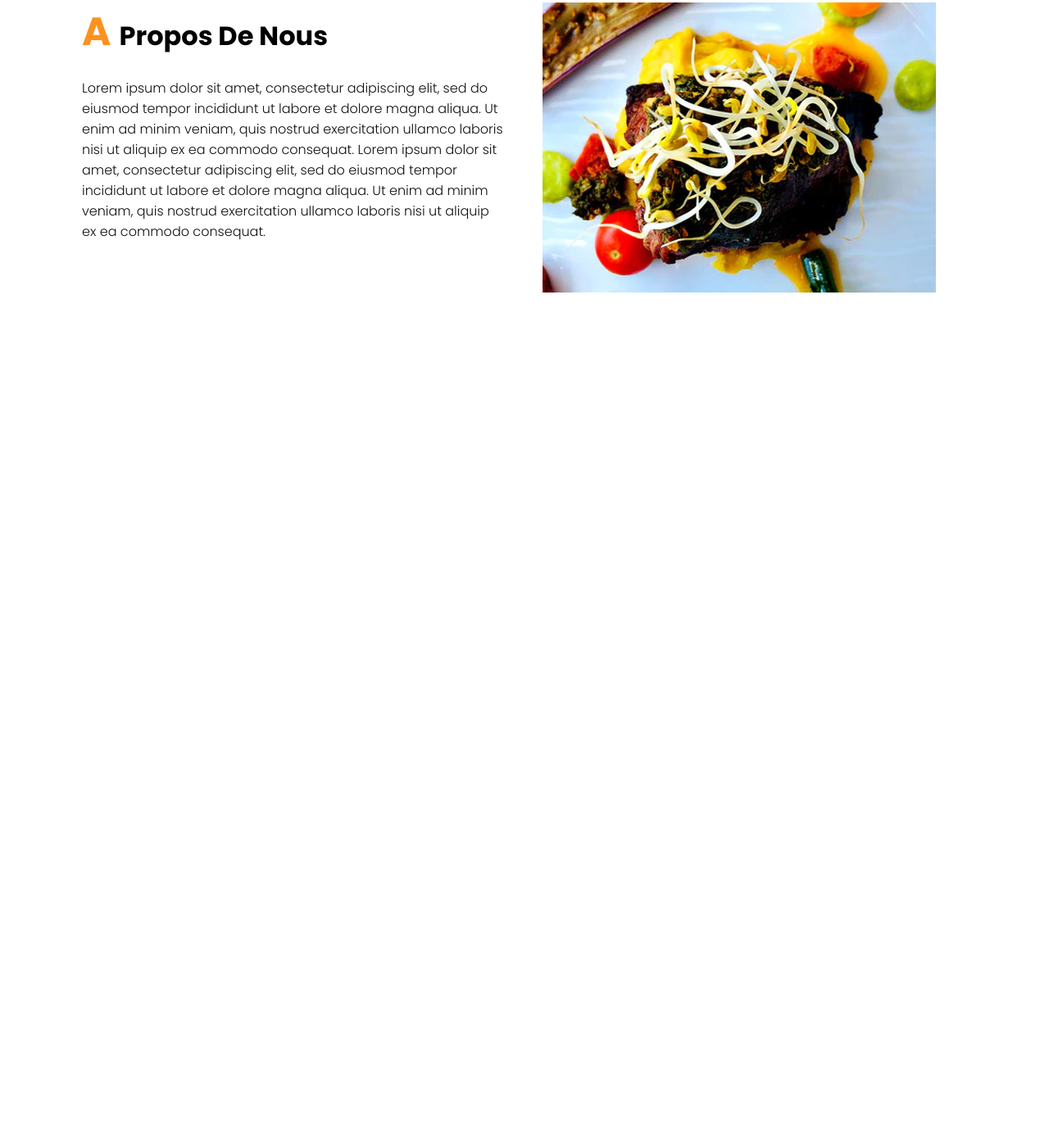
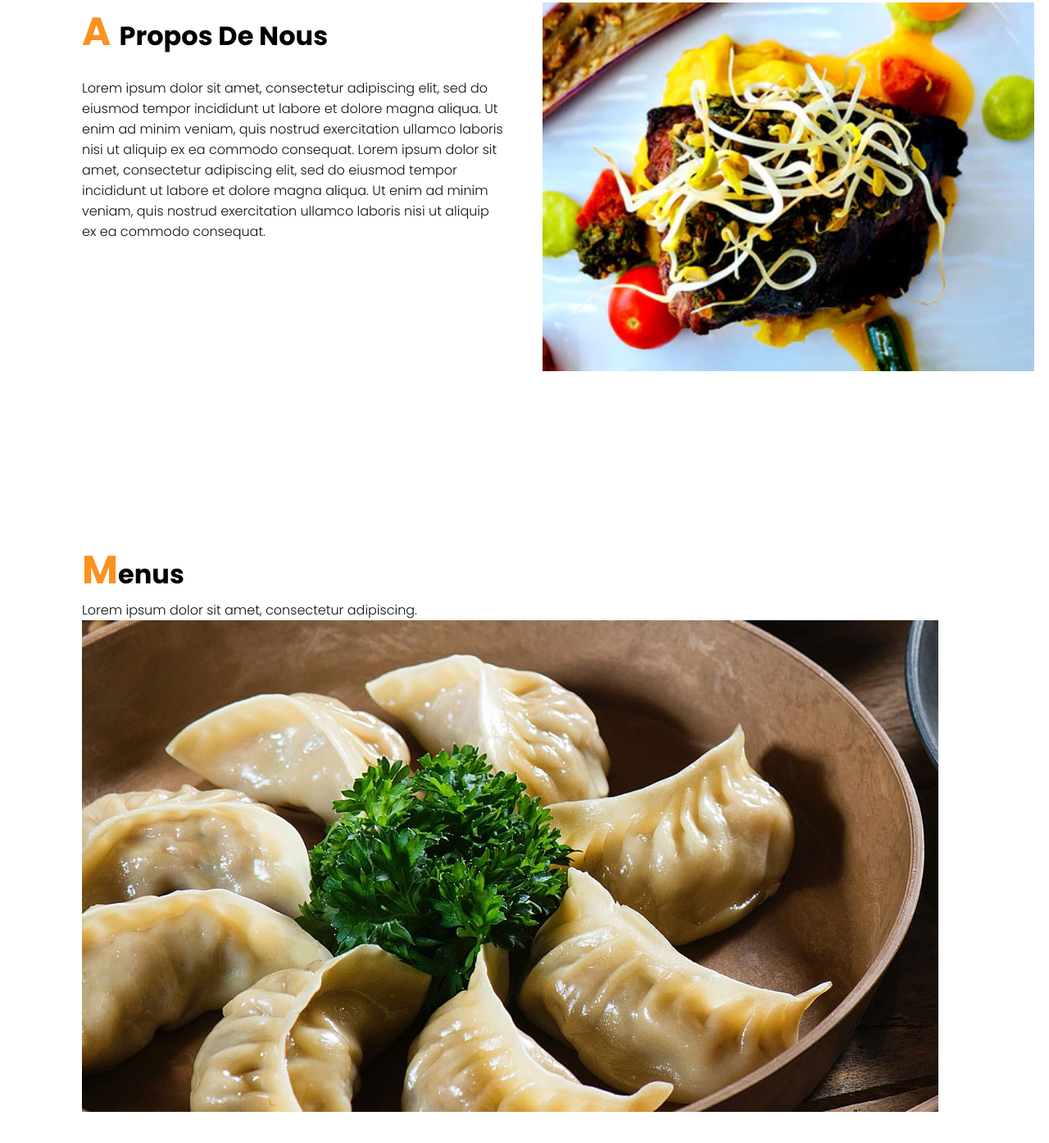
Before and after one commit to cleason/restaurant-html-css-javascript, a plain HTML site: page index.html in a window 1280 px wide. Shown: the part 897-2292 px from the top of the page at 82% size. Before the commit the page ends 1361 px from the top, so only its background shows below. Drawn offline with Linux system fonts and the light colour scheme.

Commit message:
Troisième menu

```diff
--- a/css/styles.css
+++ b/css/styles.css
@@ -167,3 +167,9 @@ section {
     font-size: 1.5em;
     font-weight: 700px;
 }
+
+.row .col-50 img {
+    height: 450px;
+    width: 600px;
+    position: relative;
+}
--- a/index.html
+++ b/index.html
@@ -58,6 +58,26 @@
         </div>
     </section>
 
+                                    <!-- Fin de la deuxième section-->
+
+    <!-- *********************************************************************************************-->
+
+                                    <!-- Début de troisième section -->
+
+    <section class="menu" id="menu" >
+        <div  class="titre" >
+            <h2 class="titre-texte" > <span>M</span>enus</h2>
+            <p>Lorem ipsum dolor sit amet, consectetur adipiscing.</p>
+        </div>
+        <div class="contenu" >
+            <div class="box" >
+                <div class="imbox" >
+                    <img class="" src="/restaurant-html-css-javascript/images/c1.jpg" alt="">
+                </div>
+            </div>
+        </div>
+    </section>
+
 
 
     <script src="js/srcripts.js"></script>
```
